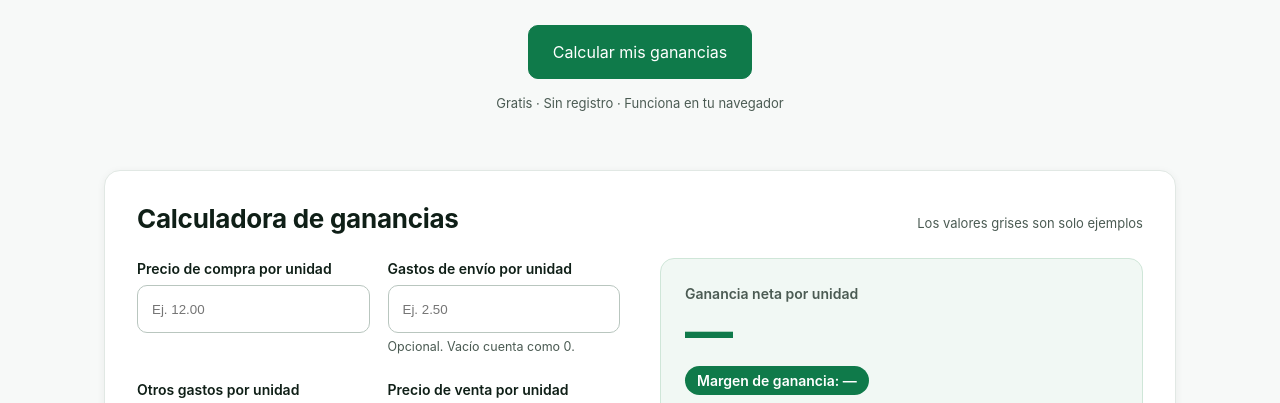
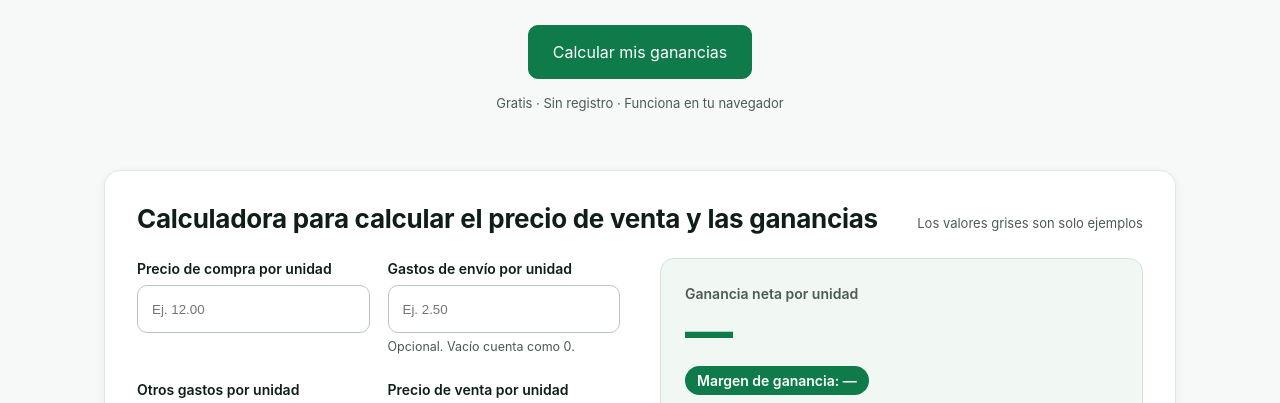
Before and after one commit to Dylan35567/profitcalc, a plain HTML site: page index.html in a window 1280 px wide. Shown: the part 337-740 px from the top of the page. Drawn offline with Linux system fonts and the light colour scheme.

```diff
--- a/index.html
+++ b/index.html
@@ -292,7 +292,7 @@
     <div class="wrap">
       <div class="tarjeta calc-caja">
         <div class="calc-cabecera">
-          <h2>Calculadora de ganancias</h2>
+          <h2>Calculadora para calcular el precio de venta y las ganancias</h2>
           <span class="suave">Los valores grises son solo ejemplos</span>
         </div>
 
```
